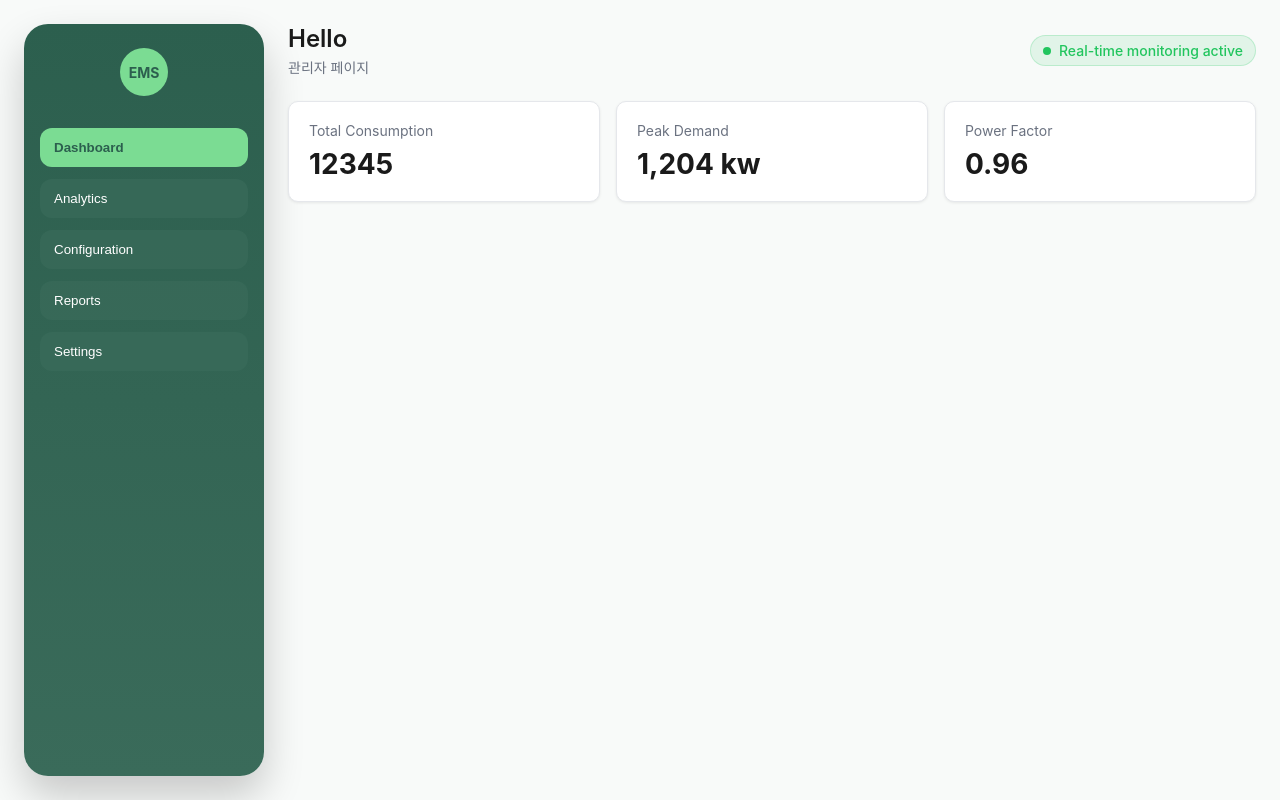
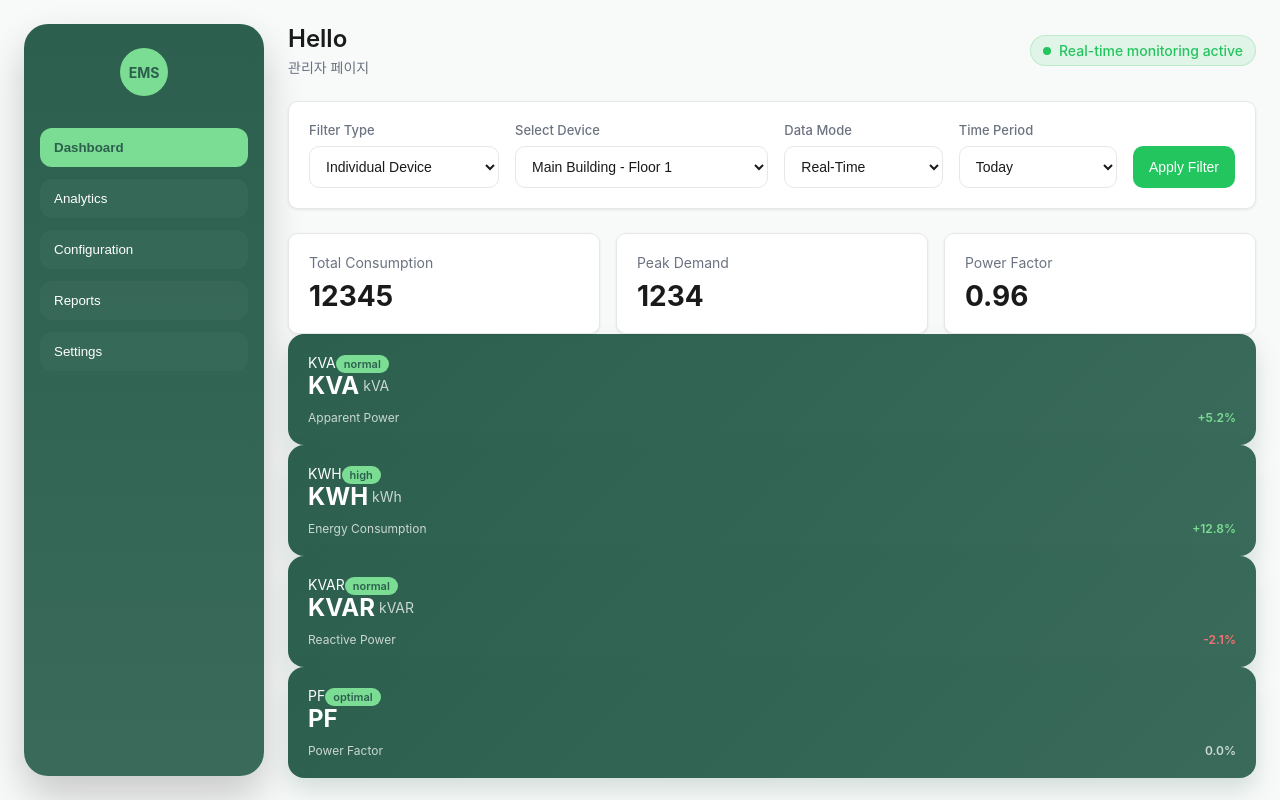
Before and after one commit to suuuinkim/public-support-admin-dashboard, a React (Vite) app: page / in a window 1280 px wide. Built offline with nearby package versions, Linux system fonts and the light colour scheme.

Commit message:
대시보드 페이지 작업중

```diff
--- a/src/App.css
+++ b/src/App.css
@@ -151,3 +151,122 @@
     font-size: 24px;
     font-weight: 600;
 }
+
+.energy-parameters {
+    display: grid;
+    grid-template-columns: repeat(4, minmax(0, 1fr));
+    gap: 16px;
+    margin-top: 24px;
+}
+
+.energy-parameter-card {
+    padding: 20px;
+    border-radius: 16px;
+    background: linear-gradient(135deg, #2c5f4e, #3a6b5a);
+    color: #fff;
+    box-shadow: 0 12px 24px rgba(44, 95, 78, .18);
+}
+
+.energy-parameter-header,
+.energy-parameter-footer,
+.energy-parameter-value {
+    display: flex;
+    align-items: center;
+}
+
+.energy-parameter-header,
+.energy-parameter-footer {
+    justify-content: space-between;
+}
+
+.energy-parameter-header {
+    margin-bottom: 12px;
+}
+
+.energy-parameter-header > span:first-child {
+    font-weight: 600;
+}
+
+.energy-status {
+    padding: 2px 8px;
+    border-radius: 999px;
+    background: #7bdc93;
+    color: #2c5f4e;
+    font-size: 11px;
+    font-weight: 600;
+}
+
+.energy-parameter-value {
+    gap: 4px;
+    margin-bottom: 10px;
+}
+
+.energy-parameter-value strong {
+    font-size: 24px;
+}
+
+.energy-parameter-value span,
+.energy-parameter-footer {
+    color: rgba(255, 255, 255, .75);
+}
+
+.energy-parameter-footer {
+    gap: 12px;
+    font-size: 12px;
+}
+
+.trend {
+    font-weight: 600;
+    white-space: nowrap;
+}
+
+.trend-up {
+    color: #7bdc93;
+}
+
+.trend-down {
+    color: #f87171;
+}
+
+.trend-stable {
+    color: rgba(255, 255, 255, .75);
+}
+
+.filter-card {
+    padding: 20px;
+    margin-bottom: 24px;
+}
+
+.filter-grid {
+    display: grid;
+    grid-template-columns: 1.2fr 1.6fr 1fr 1fr auto;
+    gap: 16px;
+    align-items: end;
+}
+
+.filter-field {
+    display: flex;
+    flex-direction: column;
+    gap: 8px;
+}
+
+.filter-field span {
+    color: var(--muted-foreground);
+    font-size: 13px;
+    font-weight: 500;
+}
+
+.filter-field select {
+    height: 42px;
+    padding: 0 12px;
+    border: 1px solid var(--border);
+    border-radius: var(--radius);
+    background: #fff;
+    color: var(--foreground);
+    font-size: 14px;
+}
+
+.filter-button {
+    height: 42px;
+    white-space: nowrap;
+}
--- a/src/components/common/Card.tsx
+++ b/src/components/common/Card.tsx
@@ -0,0 +1,10 @@
+type CardProps = {
+    children : React.ReactNode
+    className?: string
+}
+
+function Card({children, className = ''} : CardProps) {
+    return <div className={`card ${className}`}>{children}</div>
+}
+
+export default Card
--- a/src/components/dashboard/EnergyParameters.tsx
+++ b/src/components/dashboard/EnergyParameters.tsx
@@ -0,0 +1,67 @@
+const energyParameters = [
+    {
+        name: 'KVA',
+        fullName: 'Apparent Power',
+        value: '1,245.6',
+        unit: 'kVA',
+        change: '+5.2%',
+        trend: 'up',
+        status: 'normal',
+    },
+    {
+        name: 'KWH',
+        fullName: 'Energy Consumption',
+        value: '8,932.4',
+        unit: 'kWh',
+        change: '+12.8%',
+        trend: 'up',
+        status: 'high',
+    },
+    {
+        name: 'KVAR',
+        fullName: 'Reactive Power',
+        value: '342.1',
+        unit: 'kVAR',
+        change: '-2.1%',
+        trend: 'down',
+        status: 'normal',
+    },
+    {
+        name: 'PF',
+        fullName: 'Power Factor',
+        value: '0.92',
+        unit: '',
+        change: '0.0%',
+        trend: 'stable',
+        status: 'optimal',
+    },
+]
+
+function EnergyParameters() {
+    return(
+        <div className="energyParameters">
+            {energyParameters.map((parameter) => (
+                <div key={parameter.name} className="energy-parameter-card">
+                    <div className="enerty-parameter-header">
+                        <span>{parameter.name}</span>
+                        <span className="energy-status">{parameter.status}</span>
+                    </div>
+
+                    <div className="energy-parameter-value">
+                        <strong>{parameter.name}</strong>
+                        {parameter.unit && <span>{parameter.unit}</span>}
+                    </div>
+
+                    <div className="energy-parameter-footer">
+                        <span>{parameter.fullName}</span>
+                        <span className={`trend trend-${parameter.trend}`}>
+                            {parameter.change}
+                        </span>
+                    </div>
+                </div>
+            ))}
+        </div>
+    )
+}
+
+export default EnergyParameters
--- a/src/components/dashboard/FilterSection.tsx
+++ b/src/components/dashboard/FilterSection.tsx
@@ -0,0 +1,91 @@
+import Card from '../common/Card'
+
+type FilterSectionProps = {
+    filterType : string
+    setFilterType : (value : string) => void
+    device : string
+    setDevice : (value : string) => void
+    dataMode : string
+    setDataMode : (value : string) => void
+    day : string
+    setDay : (value : string) => void
+}
+
+const devices = [
+    { value: 'device-1', label: 'Main Building - Floor 1' },
+    { value: 'device-2', label: 'Main Building - Floor 2' },
+    { value: 'device-3', label: 'Manufacturing Unit 1' },
+]
+
+const groups = [
+    { value: 'group-production', label: 'Production Group' },
+    { value: 'group-admin', label: 'Administration Group' },
+]
+
+function FilterSection({
+    filterType,
+    setFilterType,
+    device,
+    setDevice,
+    dataMode,
+    setDataMode,
+    day,
+    setDay,
+} : FilterSectionProps) {
+    const deviceOptions = filterType === 'device' ? devices : groups
+    return (
+        <Card className="filter-card">
+            <div className="filter-grid">
+                <label className="filter-field">
+                    <span>Filter Type</span>
+                    <select
+                        value={filterType}
+                        onChange={(event) => {
+                            const nextFilterType = event.target.value
+                            setFilterType(nextFilterType)
+                            setDevice(nextFilterType === 'device' ? 'device-1' : 'group-production')
+                        }}
+                        >
+
+                        <option value="device">Individual Device</option>
+                        <option value="virtual-group">Virtual Group</option>
+                    </select>
+                </label>
+
+                <label className="filter-field">
+                    <span>{filterType === 'device' ? 'Select Device' : 'Select Group'}</span>
+                    <select value={device} onChange={(event) => setDevice(event.target.value)}>
+                        {deviceOptions.map((option) => (
+                            <option key={option.value} value={option.value}>
+                                {option.label}
+                            </option>
+                        ))}
+                    </select>
+                </label>
+
+                <label className="filter-field">
+                    <span>Data Mode</span>
+                    <select value={dataMode} onChange={(event) => setDataMode(event.target.value)}>
+                        <option value="real-time">Real-Time</option>
+                        <option value="historical">Historical</option>
+                        <option value="combined">Combined</option>
+                    </select>
+                </label>
+
+                <label className="filter-field">
+                    <span>Time Period</span>
+                    <select value={day} onChange={(event) => setDay(event.target.value)}>
+                        <option value="today">Today</option>
+                        <option value="yesterday">Yesterday</option>
+                        <option value="last-7-days">Last 7 Days</option>
+                        <option value="last-30-days">Last 30 Days</option>
+                    </select>
+                </label>
+
+                <button className="btn btn-primary filter-button">Apply Filter</button>
+            </div>
+        </Card>
+    )
+}
+
+export default FilterSection
--- a/src/pages/Dashboard.tsx
+++ b/src/pages/Dashboard.tsx
@@ -1,4 +1,29 @@
+import Card from '../components/common/Card'
+import EnergyParameters from "../components/dashboard/EnergyParameters.tsx";
+import {useState} from 'react'
+import FilterSection from "../components/dashboard/FilterSection.tsx";
+
+const summaryCards = [
+    {
+        label : 'Total Consumption',
+        value : '12345'
+    },
+    {
+        label : 'Peak Demand',
+        value : '1234'
+    },
+    {
+        label : 'Power Factor',
+        value : '0.96'
+    }
+]
+
 function Dashboard() {
+    const [filterType, setFilterType] = useState('device')
+    const [device, setDevice] = useState('device-1')
+    const [dataMode, setDataMode] = useState('real-time')
+    const [day, setDay] = useState('today')
+
     return(
         <section className="dashboard-page">
             <header className="dashboard-header">
@@ -9,26 +34,30 @@ function Dashboard() {
 
                 <div className="status-badge">
                     <span className="status-dot" />
-                        Real-time monitoring active
+                    Real-time monitoring active
                 </div>
             </header>
+
+            <FilterSection
+                filterType={filterType}
+                setFilterType={setFilterType}
+                device={device}
+                setDevice={setDevice}
+                dataMode={dataMode}
+                setDataMode={setDataMode}
+                day={day}
+                setDay={setDay}
+            />
             <div className="dashboard-grid">
-                <div className="card summary-card">
-                    <p>Total Consumption</p>
-                    <strong>12345</strong>
-                </div>
-
-                <div className="card summary-card">
-                    <p>Peak Demand</p>
-                    <strong>1,204 kw</strong>
-                </div>
-
-                <div className="card summary-card">
-                    <p>Power Factor</p>
-                    <strong>0.96</strong>
-                </div>
+                {summaryCards.map((card) => (
+                    <Card key={card.label} className="summary-card">
+                        <p>{card.label}</p>
+                        <strong>{card.value}</strong>
+                    </Card>
+                ))}
             </div>
 
+            <EnergyParameters/>
 
 
         </section>
```
